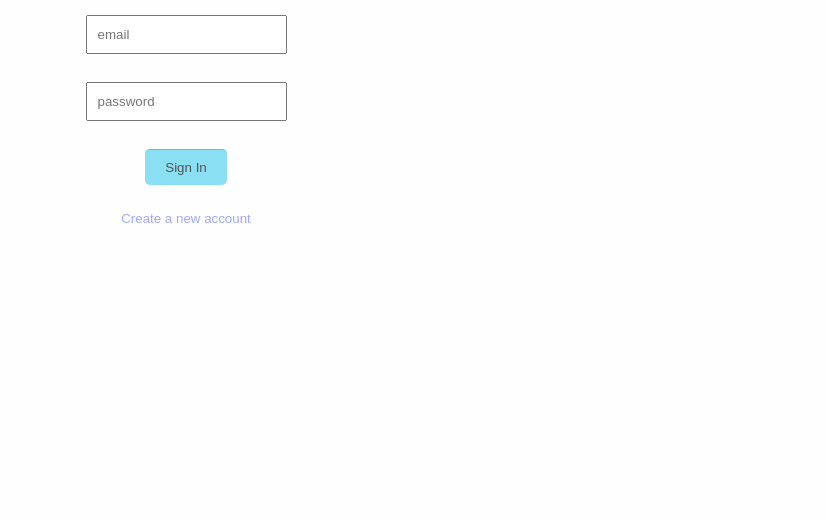
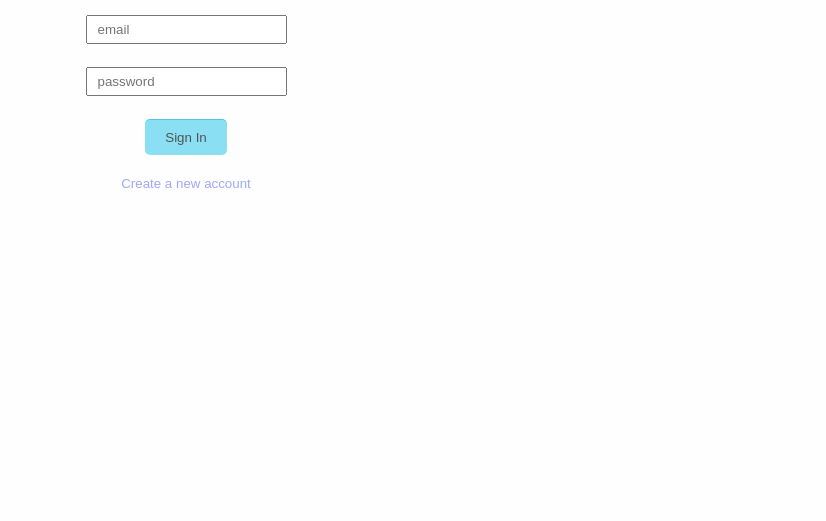
Before and after one commit to DRisdon/concert-list-app, a website: page views/login.html in a window 1280 px wide. Shown: the part 194-715 px from the top of the page, without its empty margins (454-1280 px from the left). Drawn offline with Linux system fonts and the light colour scheme; a web font is replaced by a local one.

Commit message:
minor css

```diff
--- a/public/css/style.css
+++ b/public/css/style.css
@@ -75,8 +75,8 @@ h3.true {
 }
 
 input {
-  padding: 10px;
-  margin-bottom: 10px;
+  padding: 5px 10px;
+  margin-bottom: 5px;
   font-family: 'Droid Sans', sans-serif;
 }
 
```
